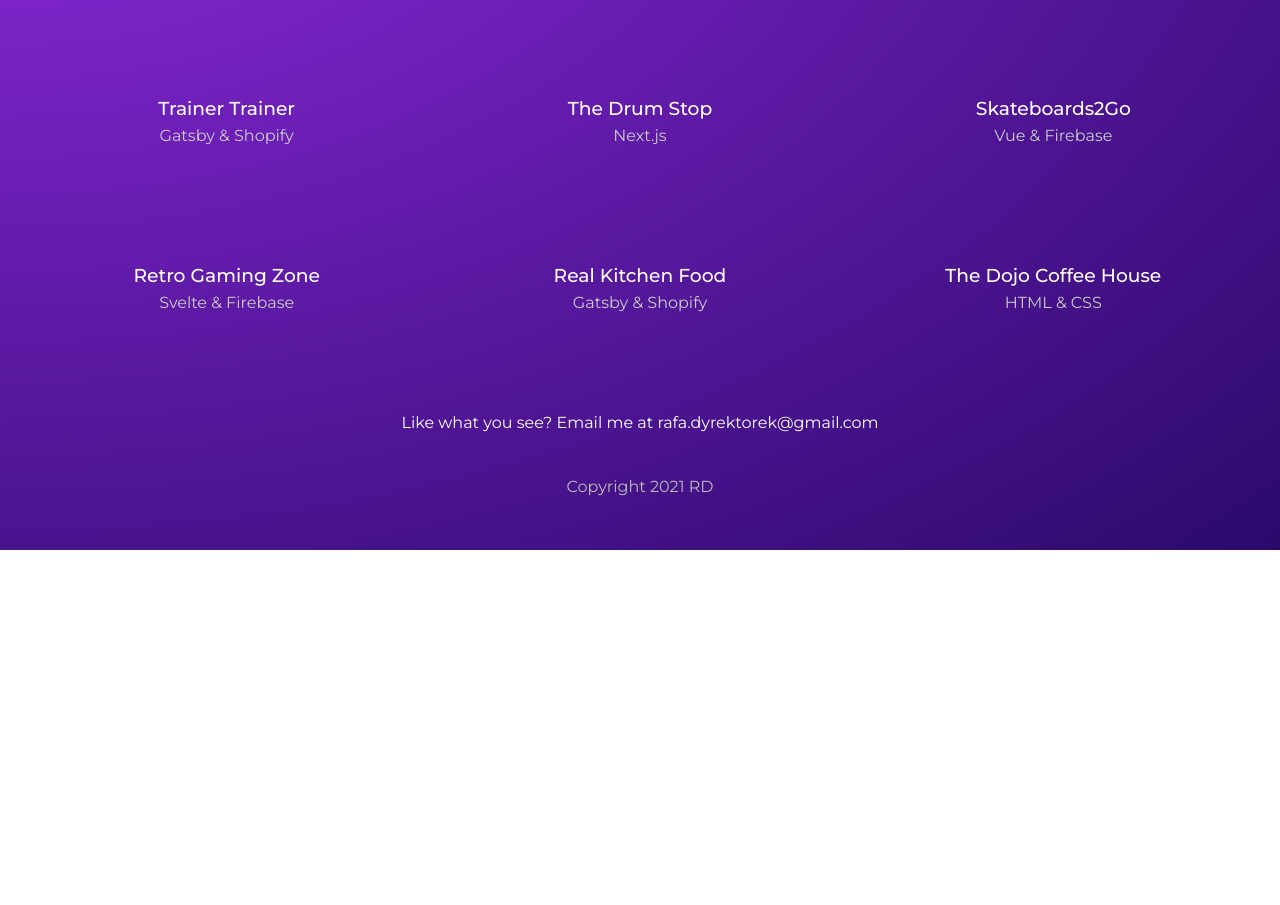
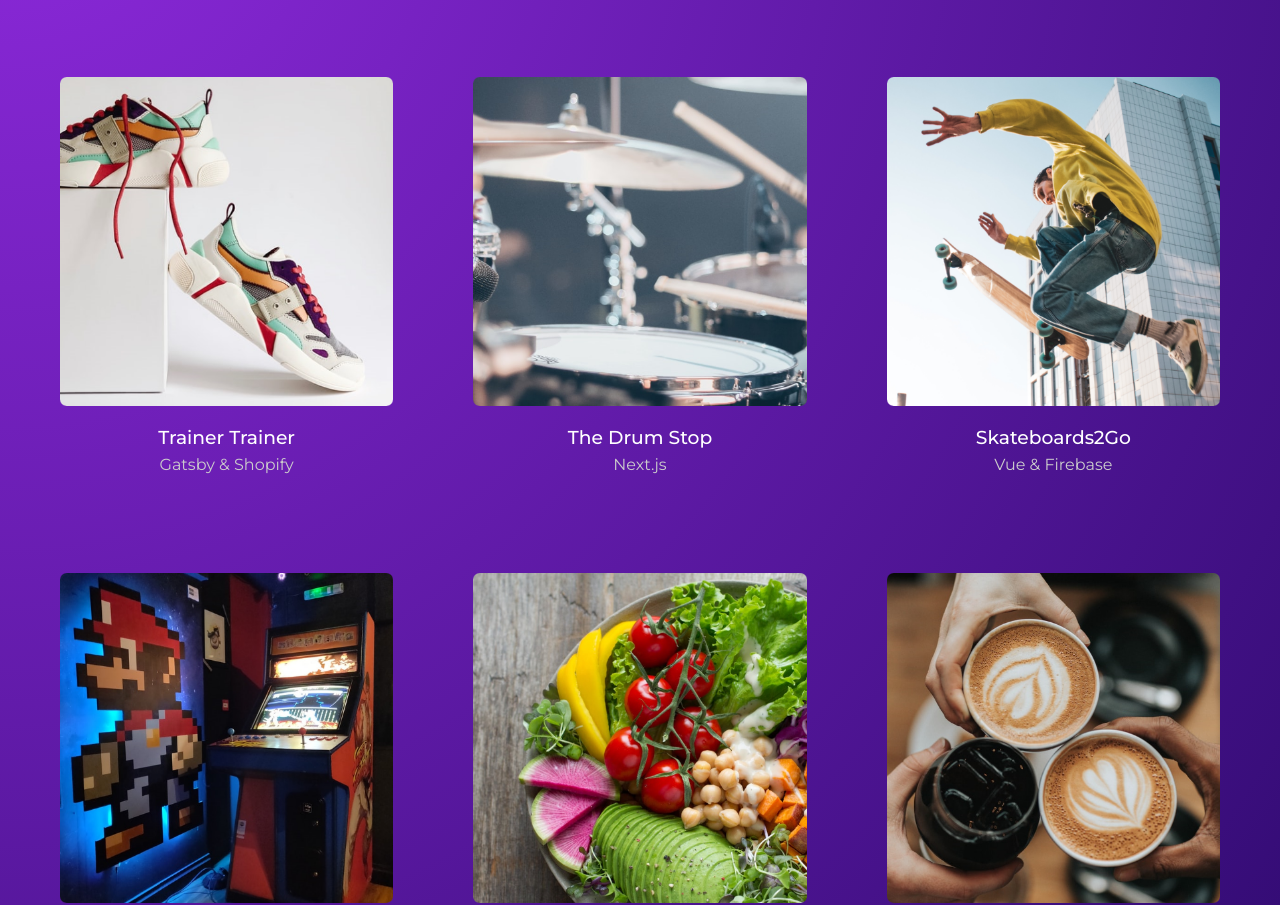
Before and after one commit to rafaldzielak/Gatsby_course, a Gatsby site: page /projects in a window 1280 px wide. Shown: the part 250-1155 px from the top of the page. Before the commit the page ends 800 px from the top, so only its background shows below. Built offline with nearby package versions, Linux system fonts and the light colour scheme; Gatsby itself is replaced by a stand-in of ours.

Commit message:
Images for each markdown

```diff
--- a/src/pages/projects/index.js
+++ b/src/pages/projects/index.js
@@ -2,11 +2,14 @@
 import Layout from "../../components/Layout"
 import * as styles from "../../styles/projects.module.css"
 import { Link, graphql } from "gatsby"
+import Img from "gatsby-image"
 
 const Projects = ({ data }) => {
   console.log(data)
   const projects = data.projects.nodes
   const contact = data.contact.siteMetadata.contact
+
+  console.log(projects[0].frontmatter)
 
   return (
     <Layout>
@@ -16,7 +19,9 @@
         <div className={styles.projects}>
           {projects.map(project => (
             <Link to={"/projects/" + project.frontmatter.slug} key={project.id}>
+              {console.log(project.frontmatter.thumb)}
               <div>
+                <Img fluid={project.frontmatter.thumb.childImageSharp.fluid} />
                 <h3>{project.frontmatter.title}</h3>
                 <p>{project.frontmatter.stack}</p>
               </div>
@@ -31,7 +36,6 @@
 
 export default Projects
 
-// export page query
 export const query = graphql`
   query ProjectsPage {
     projects: allMarkdownRemark(
@@ -44,10 +48,16 @@
           stack
           slug
           date
+          thumb {
+            childImageSharp {
+              fluid {
+                ...GatsbyImageSharpFluid
+              }
+            }
+          }
         }
       }
     }
-
     contact: site {
       siteMetadata {
         contact
--- a/src/projects/dojo-coffee-house.md
+++ b/src/projects/dojo-coffee-house.md
@@ -3,6 +3,8 @@
 stack: HTML & CSS
 slug: the-dojo-coffee-house
 date: "2021-07-01T00:00+00:00"
+thumb: ../images/thumbs/coffee.png
+featured: ../images/featured/coffee-banner.png
 ---
 
 Lorem ninja ipsum dolor sit amet, consectetuer adipiscing elit, sed diam nonummy nibh euismod tincidunt ut laoreet dolore magna aliquam erat volutpat. Ut ninja wisi enim ad minim veniam, quis nostrud exerci tation ullamcorper suscipit ninja lobortis nisl ut aliquip ex ea commodo consequat. Duis ninja autem vel eum iriure dolor in hendrerit in vulputate ninja velit esse molestie consequat, vel illum dolore eu feugiat nulla ninja facilisis at vero eros et accumsan et iusto odio dignissim qui blandit praesent luptatum zzril delenit augue duis dolore te feugait nulla facilisi. Nam ninja ipsum liber tempor cum soluta nobis eleifend option congue nihil imperdiet doming id quod mazim placerat facer possim assum. Typi ninja non habent claritatem insitam; est usus legentis in iis qui facit eorum claritatem. Investigationes ninja demonstraverunt lectores legere me lius quod ii legunt saepius. Claritas ninja est etiam processus dynamicus, qui ninja sequitur mutationem consuetudium lectorum. Mirum ninja est notare quam littera gothica, quam nunc putamus parum claram, anteposuerit litterarum formas humanitatis per seacula quarta decima et quinta decima. Eodem ninja ipsum modo typi, qui nunc nobis videntur parum clari, fiant sollemnes in ninja futurum.
--- a/src/projects/real-kitchen-food.md
+++ b/src/projects/real-kitchen-food.md
@@ -3,6 +3,8 @@
 stack: Gatsby & Shopify
 slug: real-kitchen-food
 date: "2021-07-02T00:00+00:00"
+thumb: ../images/thumbs/food.png
+featured: ../images/featured/food-banner.png
 ---
 
 Lorem ninja ipsum dolor sit amet, consectetuer adipiscing elit, sed diam nonummy nibh euismod tincidunt ut laoreet dolore magna aliquam erat volutpat. Ut ninja wisi enim ad minim veniam, quis nostrud exerci tation ullamcorper suscipit ninja lobortis nisl ut aliquip ex ea commodo consequat. Duis ninja autem vel eum iriure dolor in hendrerit in vulputate ninja velit esse molestie consequat, vel illum dolore eu feugiat nulla ninja facilisis at vero eros et accumsan et iusto odio dignissim qui blandit praesent luptatum zzril delenit augue duis dolore te feugait nulla facilisi. Nam ninja ipsum liber tempor cum soluta nobis eleifend option congue nihil imperdiet doming id quod mazim placerat facer possim assum. Typi ninja non habent claritatem insitam; est usus legentis in iis qui facit eorum claritatem. Investigationes ninja demonstraverunt lectores legere me lius quod ii legunt saepius. Claritas ninja est etiam processus dynamicus, qui ninja sequitur mutationem consuetudium lectorum. Mirum ninja est notare quam littera gothica, quam nunc putamus parum claram, anteposuerit litterarum formas humanitatis per seacula quarta decima et quinta decima. Eodem ninja ipsum modo typi, qui nunc nobis videntur parum clari, fiant sollemnes in ninja futurum.
--- a/src/projects/retro-gaming-zone.md
+++ b/src/projects/retro-gaming-zone.md
@@ -3,6 +3,8 @@
 stack: Svelte & Firebase
 slug: retro-gaming-zone
 date: "2021-07-03T00:00+00:00"
+thumb: ../images/thumbs/gaming.png
+featured: ../images/featured/gaming-banner.png
 ---
 
 Lorem ninja ipsum dolor sit amet, consectetuer adipiscing elit, sed diam nonummy nibh euismod tincidunt ut laoreet dolore magna aliquam erat volutpat. Ut ninja wisi enim ad minim veniam, quis nostrud exerci tation ullamcorper suscipit ninja lobortis nisl ut aliquip ex ea commodo consequat. Duis ninja autem vel eum iriure dolor in hendrerit in vulputate ninja velit esse molestie consequat, vel illum dolore eu feugiat nulla ninja facilisis at vero eros et accumsan et iusto odio dignissim qui blandit praesent luptatum zzril delenit augue duis dolore te feugait nulla facilisi. Nam ninja ipsum liber tempor cum soluta nobis eleifend option congue nihil imperdiet doming id quod mazim placerat facer possim assum. Typi ninja non habent claritatem insitam; est usus legentis in iis qui facit eorum claritatem. Investigationes ninja demonstraverunt lectores legere me lius quod ii legunt saepius. Claritas ninja est etiam processus dynamicus, qui ninja sequitur mutationem consuetudium lectorum. Mirum ninja est notare quam littera gothica, quam nunc putamus parum claram, anteposuerit litterarum formas humanitatis per seacula quarta decima et quinta decima. Eodem ninja ipsum modo typi, qui nunc nobis videntur parum clari, fiant sollemnes in ninja futurum.
--- a/src/projects/skateboards2go.md
+++ b/src/projects/skateboards2go.md
@@ -3,6 +3,8 @@
 stack: Vue & Firebase
 slug: skateboards-to-go
 date: "2021-07-04T00:00+00:00"
+thumb: ../images/thumbs/skate.png
+featured: ../images/featured/skate-banner.png
 ---
 
 Lorem ninja ipsum dolor sit amet, consectetuer adipiscing elit, sed diam nonummy nibh euismod tincidunt ut laoreet dolore magna aliquam erat volutpat. Ut ninja wisi enim ad minim veniam, quis nostrud exerci tation ullamcorper suscipit ninja lobortis nisl ut aliquip ex ea commodo consequat. Duis ninja autem vel eum iriure dolor in hendrerit in vulputate ninja velit esse molestie consequat, vel illum dolore eu feugiat nulla ninja facilisis at vero eros et accumsan et iusto odio dignissim qui blandit praesent luptatum zzril delenit augue duis dolore te feugait nulla facilisi. Nam ninja ipsum liber tempor cum soluta nobis eleifend option congue nihil imperdiet doming id quod mazim placerat facer possim assum. Typi ninja non habent claritatem insitam; est usus legentis in iis qui facit eorum claritatem. Investigationes ninja demonstraverunt lectores legere me lius quod ii legunt saepius. Claritas ninja est etiam processus dynamicus, qui ninja sequitur mutationem consuetudium lectorum. Mirum ninja est notare quam littera gothica, quam nunc putamus parum claram, anteposuerit litterarum formas humanitatis per seacula quarta decima et quinta decima. Eodem ninja ipsum modo typi, qui nunc nobis videntur parum clari, fiant sollemnes in ninja futurum.
--- a/src/projects/the-drum-stop.md
+++ b/src/projects/the-drum-stop.md
@@ -3,6 +3,8 @@
 stack: Next.js
 slug: the-drum-stop
 date: "2021-07-05T00:00+00:00"
+thumb: ../images/thumbs/drums.png
+featured: ../images/featured/drums-banner.png
 ---
 
 Lorem ninja ipsum dolor sit amet, consectetuer adipiscing elit, sed diam nonummy nibh euismod tincidunt ut laoreet dolore magna aliquam erat volutpat. Ut ninja wisi enim ad minim veniam, quis nostrud exerci tation ullamcorper suscipit ninja lobortis nisl ut aliquip ex ea commodo consequat. Duis ninja autem vel eum iriure dolor in hendrerit in vulputate ninja velit esse molestie consequat, vel illum dolore eu feugiat nulla ninja facilisis at vero eros et accumsan et iusto odio dignissim qui blandit praesent luptatum zzril delenit augue duis dolore te feugait nulla facilisi. Nam ninja ipsum liber tempor cum soluta nobis eleifend option congue nihil imperdiet doming id quod mazim placerat facer possim assum. Typi ninja non habent claritatem insitam; est usus legentis in iis qui facit eorum claritatem. Investigationes ninja demonstraverunt lectores legere me lius quod ii legunt saepius. Claritas ninja est etiam processus dynamicus, qui ninja sequitur mutationem consuetudium lectorum. Mirum ninja est notare quam littera gothica, quam nunc putamus parum claram, anteposuerit litterarum formas humanitatis per seacula quarta decima et quinta decima. Eodem ninja ipsum modo typi, qui nunc nobis videntur parum clari, fiant sollemnes in ninja futurum.
--- a/src/projects/trainer-trainer.md
+++ b/src/projects/trainer-trainer.md
@@ -3,6 +3,8 @@
 stack: Gatsby & Shopify
 slug: trainer-trainer
 date: "2021-07-06T00:00+00:00"
+thumb: ../images/thumbs/shoes.png
+featured: ../images/featured/shoes-banner.png
 ---
 
 Lorem ninja ipsum dolor sit amet, consectetuer adipiscing elit, sed diam nonummy nibh euismod tincidunt ut laoreet dolore magna aliquam erat volutpat. Ut ninja wisi enim ad minim veniam, quis nostrud exerci tation ullamcorper suscipit ninja lobortis nisl ut aliquip ex ea commodo consequat. Duis ninja autem vel eum iriure dolor in hendrerit in vulputate ninja velit esse molestie consequat, vel illum dolore eu feugiat nulla ninja facilisis at vero eros et accumsan et iusto odio dignissim qui blandit praesent luptatum zzril delenit augue duis dolore te feugait nulla facilisi. Nam ninja ipsum liber tempor cum soluta nobis eleifend option congue nihil imperdiet doming id quod mazim placerat facer possim assum. Typi ninja non habent claritatem insitam; est usus legentis in iis qui facit eorum claritatem. Investigationes ninja demonstraverunt lectores legere me lius quod ii legunt saepius. Claritas ninja est etiam processus dynamicus, qui ninja sequitur mutationem consuetudium lectorum. Mirum ninja est notare quam littera gothica, quam nunc putamus parum claram, anteposuerit litterarum formas humanitatis per seacula quarta decima et quinta decima. Eodem ninja ipsum modo typi, qui nunc nobis videntur parum clari, fiant sollemnes in ninja futurum.
```
Also changed, not shown: src/images/featured/coffee-banner.png (added), src/images/featured/drums-banner.png (added), src/images/featured/food-banner.png (added), src/images/featured/gaming-banner.png (added), src/images/featured/shoes-banner.png (added), src/images/featured/skate-banner.png (added), src/images/thumbs/coffee.png (added), src/images/thumbs/drums.png (added), src/images/thumbs/food.png (added), src/images/thumbs/gaming.png (added), src/images/thumbs/shoes.png (added), src/images/thumbs/skate.png (added).
